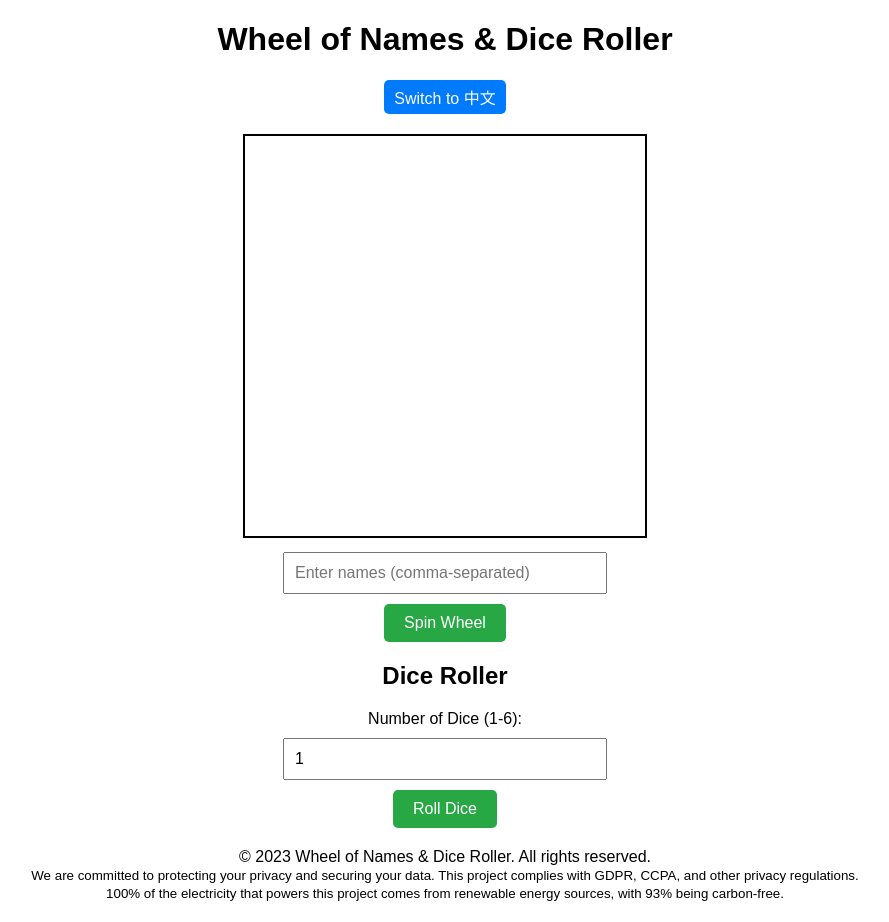
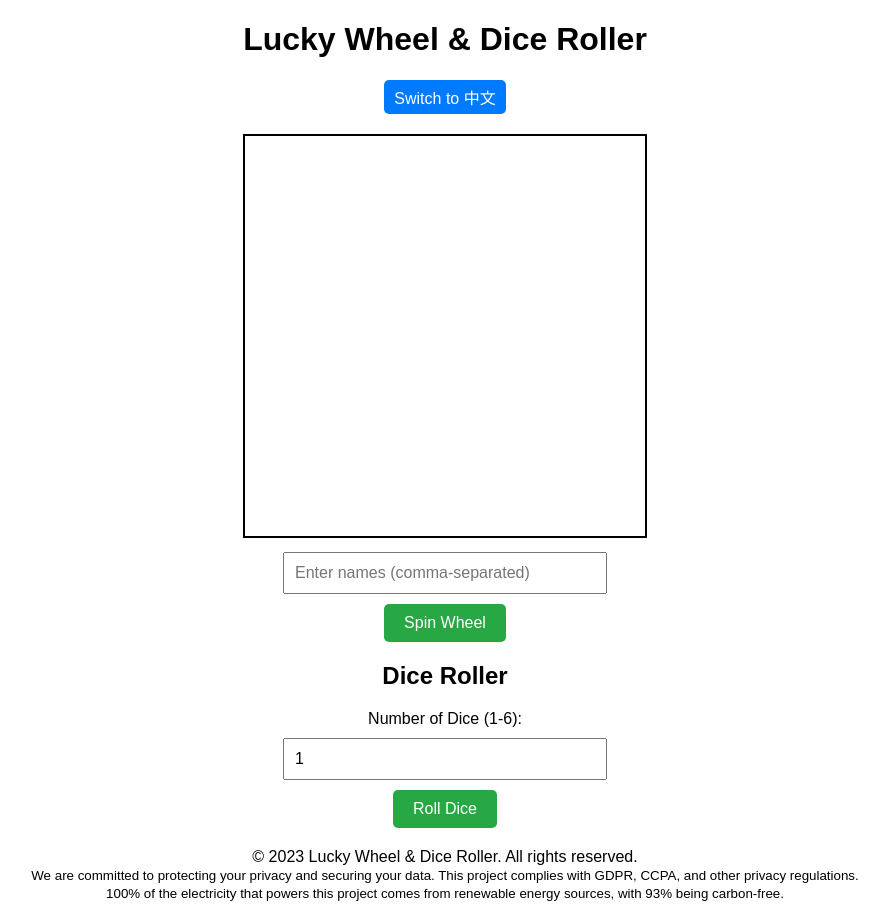
Before and after one commit to EC-up/Luckly-Wheel-and-Dice-roller, a plain HTML site: page index.html in a window 1280 px wide. Shown: the whole page, without its empty margins (195-1084 px from the left). Drawn offline with Linux system fonts and the light colour scheme.

Commit message:
Update index.html

```diff
--- a/index.html
+++ b/index.html
@@ -3,17 +3,17 @@
 <head>
   <meta charset="UTF-8">
   <meta name="viewport" content="width=device-width, initial-scale=1.0">
-  <title>Wheel of Names & Dice Roller</title>
+  <title>Lucky Wheel & Dice Roller</title>
   <link rel="stylesheet" href="style.css">
 </head>
 <body>
   <header>
-    <h1 id="title">Wheel of Names & Dice Roller</h1>
+    <h1 id="title">Lucky Wheel & Dice Roller</h1>
     <button id="language-toggle">Switch to 中文</button>
   </header>
 
   <main>
-    <!-- Random Name Spinner -->
+    <!-- Lucky Wheel -->
     <div id="wheel-container">
       <canvas id="wheel" width="400" height="400"></canvas>
       <input type="text" id="name-input" placeholder="Enter names (comma-separated)">
@@ -32,7 +32,7 @@
 
   <footer>
     <p id="footer-text">
-      © 2023 Wheel of Names & Dice Roller. All rights reserved.<br>
+      © 2023 Lucky Wheel & Dice Roller. All rights reserved.<br>
       <small>
         We are committed to protecting your privacy and securing your data. This project complies with GDPR, CCPA, and other privacy regulations.<br>
         100% of the electricity that powers this project comes from renewable energy sources, with 93% being carbon-free.
```
